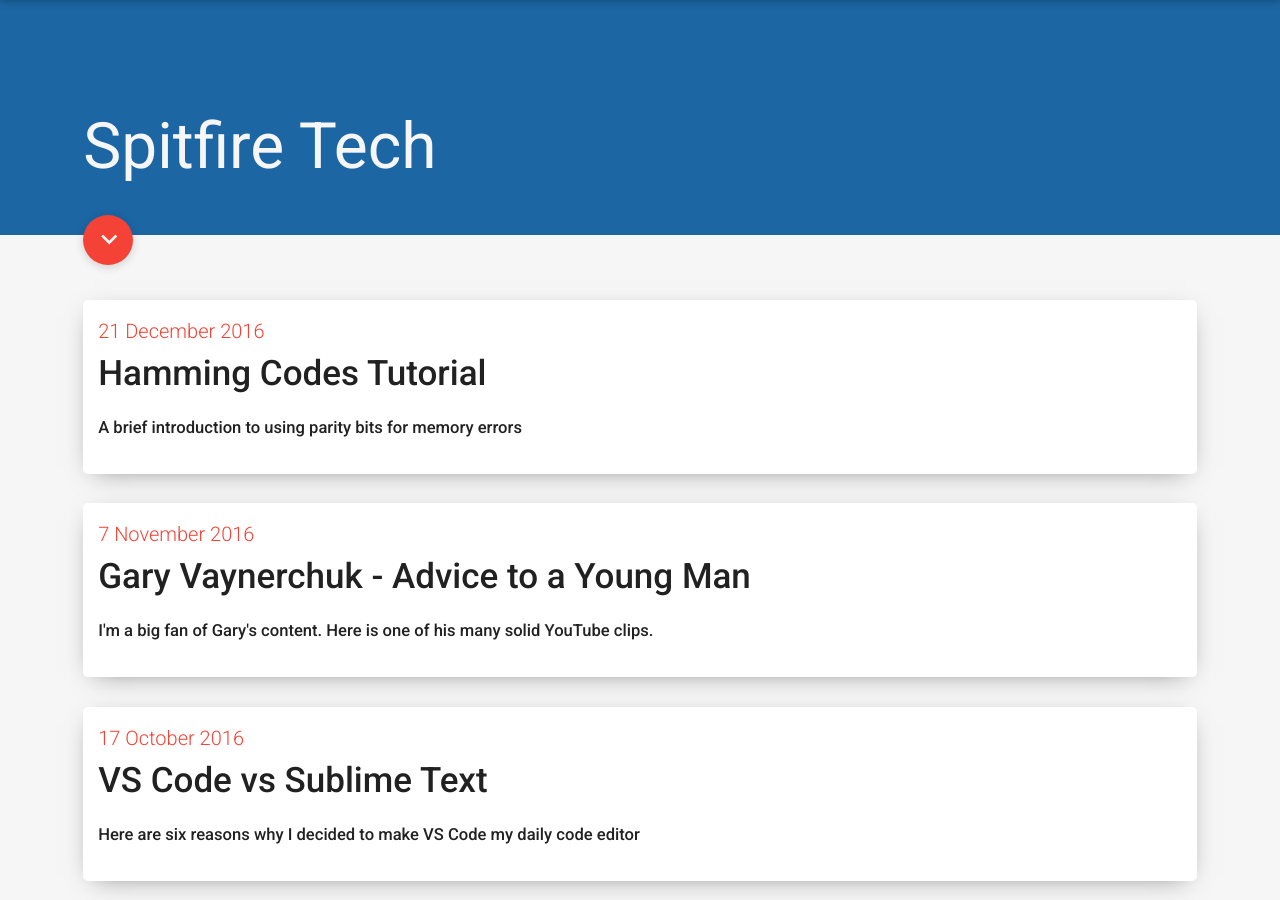
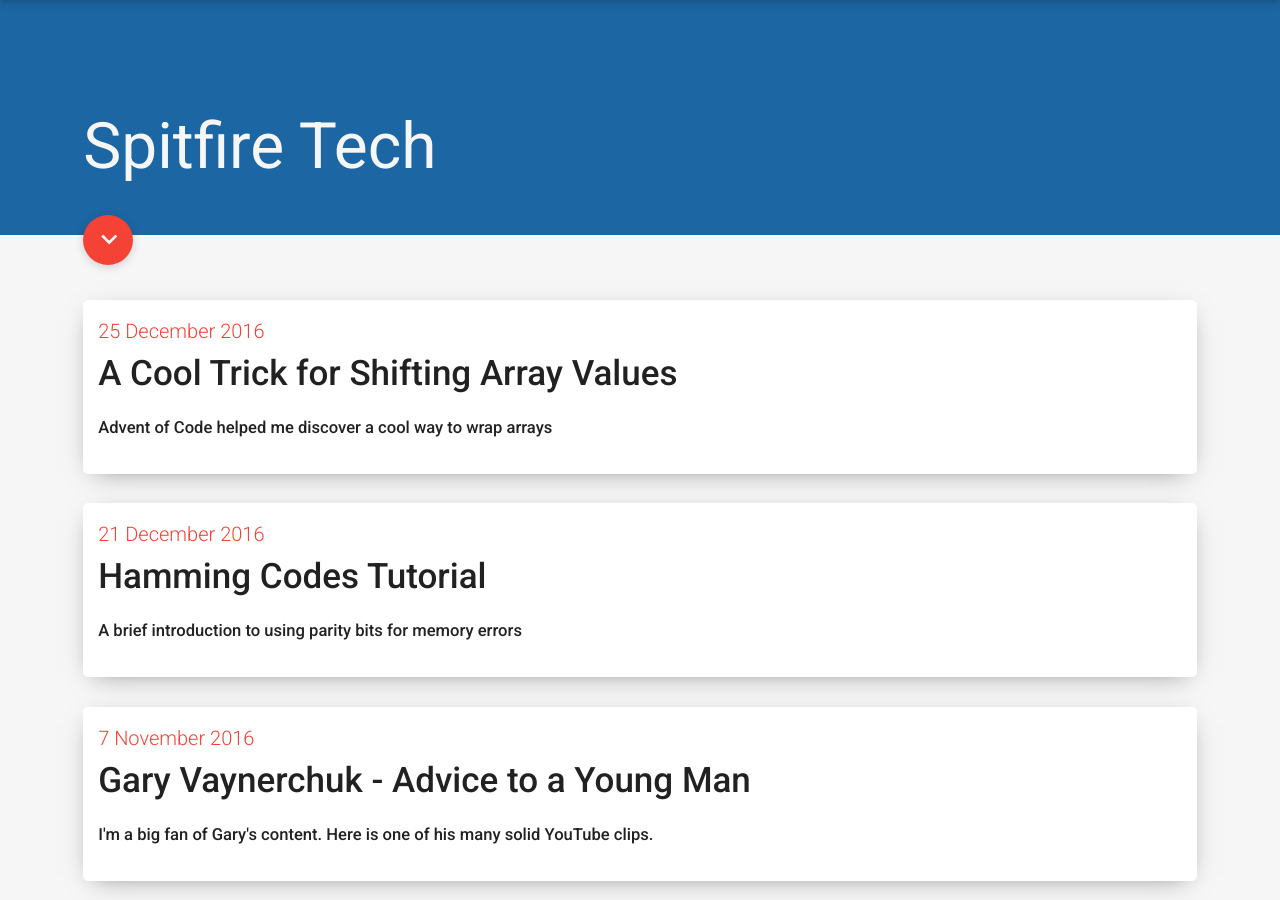
Before and after one commit to spitfire55/spitfire55.github.io, a Jekyll site: the page built from index.html, in a window 1280 px wide and 900 px high. Built offline with Jekyll 4.4.1, drawn with Linux system fonts in a browser that asks for light colours; nearby versions of some CDN libraries; some of the changed lines change nothing that is shown.

Commit message:
Added Pygments and 25-Dec post

```diff
--- a/_config.yml
+++ b/_config.yml
@@ -15,6 +15,7 @@
 # Set theme color here
 # Choose from: black (default), blue, gray, magenta, orange, red, white, and yellow.
 theme_color: blue
+highlighter: pygments
 
 # Build settings
 markdown: kramdown
--- /dev/null
+++ b/_posts/2016-12-25-A-Cool-Trick-For-Shifting-Array-Values.md
@@ -0,0 +1,44 @@
+---
+layout: post
+title: A Cool Trick for Shifting Array Values
+description: Advent of Code helped me discover a cool way to wrap arrays
+---
+
+So during my time trying to solve [Advent of Code]("https://www.adventofcode.com/2016") problems (specifically, Day 8), I came across a cool trick on the [AoC subreddit]("https://www.reddit.com/r/adventofcode/comments/5h52ro/2016_day_8_solutions/") that makes it very easy to wrap arrays. Lets say you have the arrays
+<pre>
+<center>1, 2, 3, 4, 5</center>
+</pre>
+and you want to shift the values to the left by three so that the end result is
+<pre>
+<center>3, 4, 5, 1, 2</center>
+</pre>
+Trying to do this with a for loop might look something like this:
+{% highlight python %}
+myArray = [1,2,3,4,5]
+shift = 3
+myArrayLen = len(myArray)
+tempArray = [0 for x in range(myArrayLen)]
+for x in range(myArrayLen):
+    tempArray[(x+shift) % myArrayLen] = myArray[x]
+myArray = tempArray
+return myArray
+{% endhighlight %}
+
+A even simpler way would be list comprehension:
+{% highlight python %}
+myArray = [1,2,3,4,5]
+return [myArray[(x - shift) % len(myArray)] for x in range(len(myArray))]
+{% endhighlight %}
+
+However, there is even a simpler solution that uses negative indices. When I first did the problem, I did it using the for loop approach. However, as I read through solutions on Reddit, I saw the list comprehension approach. I was at first a bit puzzled how the _x - shift_ portion of the code worked, since it would result in a negative index at the start of the list. After thinking about it for a bit, I realized that the negative index would wrap around in the negative direction the same way the modulus would wrap around in the positive direction.
+
+With this in mind, I kept reading some other solutions. I came across the following:
+
+{% highlight python %}
+def rot(l, d):
+    return l[-d:] + l[:-d]
+{% endhighlight %}
+
+All of that code above was simplified down to a single line. What this code essentially does is take the first x values, where x is the difference between the total length of the array and the desired shift distance, and prepends those to the final y values, where y is the shift distance. This simple, elegant solution will definitely be used in the future when I need to shift values in an array.
+
+Merry Christmas, and happy coding!
```
